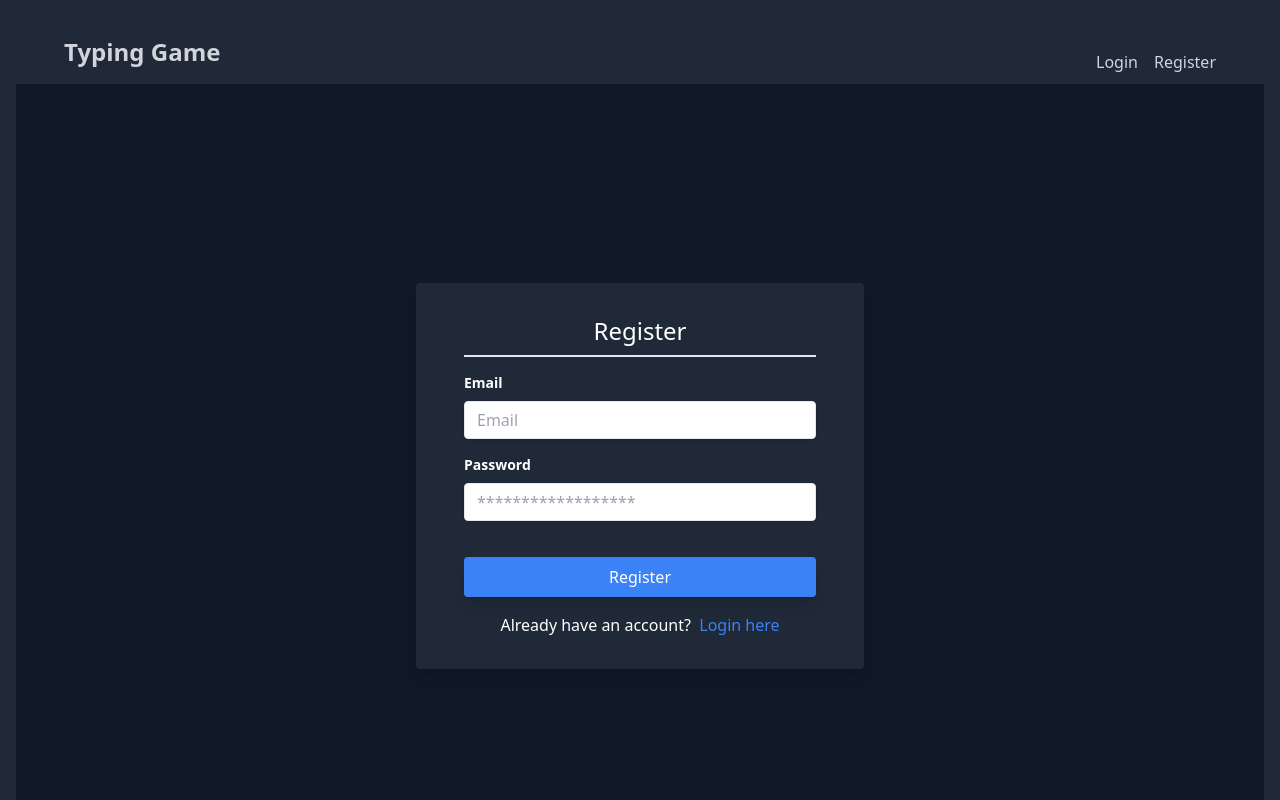
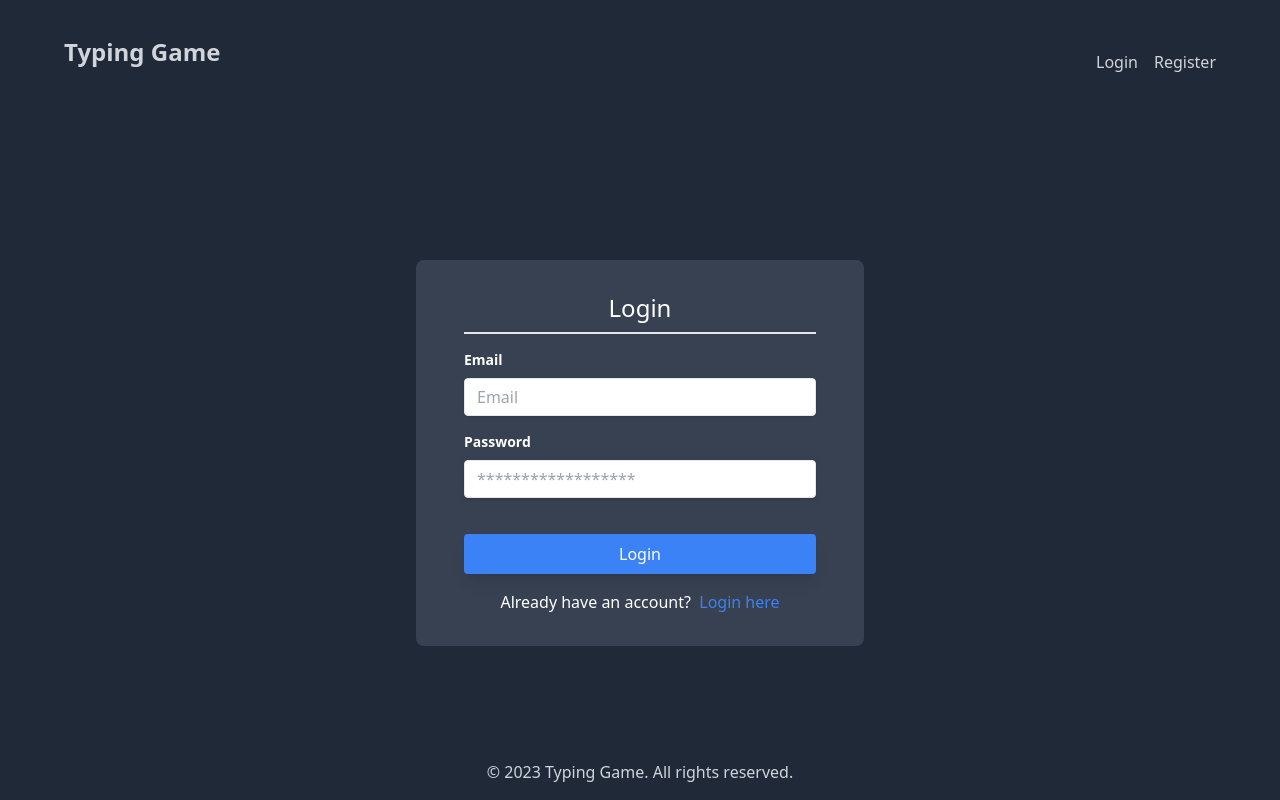
Before and after one commit to JulianCodespotiMYOB/Typing-Game, a Next.js app: page /register in a window 1280 px wide. Shown: the top 800 px of the page. Built offline with nearby package versions, Linux system fonts and the light colour scheme; no server answers.

Commit message:
Abstract away auth styling and logic

```diff
--- a/src/app/login/page.tsx
+++ b/src/app/login/page.tsx
@@ -4,6 +4,7 @@ import React, { useState } from 'react';
 import { toast, ToastContainer } from 'react-toastify';
 import 'react-toastify/dist/ReactToastify.css';
 import { redirect } from 'next/navigation';
+import { AuthForm } from '@/components';
 
 const LoginPage: React.FC = () => {
   const [email, setEmail] = useState('');
@@ -12,6 +13,7 @@ const LoginPage: React.FC = () => {
 
   const handleLogin = async (e: React.FormEvent<HTMLFormElement>) => {
     e.preventDefault();
+
     setIsLoading(true);
 
     const { error } = await supabase.auth.signInWithPassword({
@@ -27,71 +29,40 @@ const LoginPage: React.FC = () => {
     }
 
     toast.success("You've successfully logged in!");
+
     redirect('/');
   };
 
+  const onChangeEmail = (e: React.ChangeEvent<HTMLInputElement>) => {
+    setEmail(e.target.value);
+  };
+
+  const onChangePassword = (e: React.ChangeEvent<HTMLInputElement>) => {
+    setPassword(e.target.value);
+  };
+
+  const extraInfo = (
+    <div className='flex items-center justify-center mt-4'>
+      <p>Don&apos;t have an account? &nbsp;</p>
+      <a href='/register' className='text-blue-500 hover:text-blue-600'>
+        Register here
+      </a>
+    </div>
+  );
+
   return (
-    <div className='flex justify-center items-center min-h-screen bg-gray-900'>
-      {isLoading ? (
-        <div className='spinner'></div>
-      ) : (
-        <div className='w-full max-w-md'>
-          <form
-            className='bg-gray-800 shadow-lg rounded px-12 pt-6 pb-8 mb-4'
-            onSubmit={handleLogin}
-          >
-            <div className='text-2xl flex justify-center border-b-2 py-2 mb-4 text-white'>
-              Login
-            </div>
-            <div className='mb-4'>
-              <label
-                className='block text-white text-sm font-bold mb-2'
-                htmlFor='email'
-              >
-                Email
-              </label>
-              <input
-                className='shadow appearance-none border rounded w-full py-2 px-3 text-gray-700 leading-tight focus:outline-none focus:shadow-outline'
-                id='email'
-                type='text'
-                placeholder='Email'
-                value={email}
-                onChange={(e) => setEmail(e.target.value)}
-              />
-            </div>
-            <div className='mb-6'>
-              <label
-                className='block text-white text-sm font-bold mb-2'
-                htmlFor='password'
-              >
-                Password
-              </label>
-              <input
-                className='shadow appearance-none border rounded w-full py-2 px-3 text-gray-700 mb-3 leading-tight focus:outline-none focus:shadow-outline'
-                id='password'
-                type='password'
-                placeholder='******************'
-                value={password}
-                onChange={(e) => setPassword(e.target.value)}
-              />
-            </div>
-            <div className='flex items-center justify-center'>
-              <button
-                className='px-4 py-2 rounded text-white inline-block shadow-lg bg-blue-500 hover:bg-blue-600 focus:bg-blue-700 w-full'
-                type='submit'
-              >
-                Login
-              </button>
-            </div>
-            <div className='flex items-center justify-center mt-4'>
-              <p>Don&apos;t have an account? &nbsp;</p>
-              <a href='/register' className='text-blue-500 hover:text-blue-600'>
-                Register here
-              </a>
-            </div>
-          </form>
-        </div>
-      )}
+    <div className='flex justify-center mt-44 bg-gray-800'>
+      <AuthForm
+        handleAuth={handleLogin}
+        isLoading={isLoading}
+        onChangeEmail={onChangeEmail}
+        onChangePassword={onChangePassword}
+        email={email}
+        password={password}
+        buttonText='Login'
+        extraInfo={extraInfo}
+      />
+
       <ToastContainer
         position='bottom-right'
         autoClose={5000}
--- a/src/app/register/page.tsx
+++ b/src/app/register/page.tsx
@@ -4,6 +4,7 @@ import React, { useState } from 'react';
 import { toast, ToastContainer } from 'react-toastify';
 import 'react-toastify/dist/ReactToastify.css';
 import { redirect } from 'next/navigation';
+import { AuthForm } from '@/components';
 
 const Page = () => {
   const [email, setEmail] = useState('');
@@ -12,6 +13,7 @@ const Page = () => {
 
   const handleSignUp = async (e: React.FormEvent<HTMLFormElement>) => {
     e.preventDefault();
+
     setIsLoading(true);
 
     const { error } = await supabase.auth.signUp({
@@ -20,78 +22,49 @@ const Page = () => {
     });
 
     setIsLoading(false);
+
     if (error) {
       toast.error(error.message);
       return;
     }
+
     toast.success(
       'Registration successful! Please check your email to confirm your account.'
     );
+
     redirect('/login');
   };
 
+  const onChangeEmail = (e: React.ChangeEvent<HTMLInputElement>) => {
+    setEmail(e.target.value);
+  };
+
+  const onChangePassword = (e: React.ChangeEvent<HTMLInputElement>) => {
+    setPassword(e.target.value);
+  };
+
+  const extraInfo = (
+    <div className='flex items-center justify-center mt-4'>
+      <p>Already have an account? &nbsp;</p>
+      <a href='/login' className='text-blue-500 hover:text-blue-600'>
+        Login here
+      </a>
+    </div>
+  );
+
   return (
-    <div className='flex justify-center items-center min-h-screen bg-gray-900'>
-      {isLoading ? (
-        <div className='spinner'></div>
-      ) : (
-        <div className='w-full max-w-md'>
-          <form
-            className='bg-gray-800 shadow-lg rounded px-12 pt-6 pb-8 mb-4'
-            onSubmit={handleSignUp}
-          >
-            <div className='text-2xl flex justify-center border-b-2 py-2 mb-4 text-white'>
-              Register
-            </div>
-            <div className='mb-4'>
-              <label
-                className='block text-white text-sm font-bold mb-2'
-                htmlFor='email'
-              >
-                Email
-              </label>
-              <input
-                className='shadow appearance-none border rounded w-full py-2 px-3 text-gray-700 leading-tight focus:outline-none focus:shadow-outline'
-                id='email'
-                type='text'
-                placeholder='Email'
-                value={email}
-                onChange={(e) => setEmail(e.target.value)}
-              />
-            </div>
-            <div className='mb-6'>
-              <label
-                className='block text-white text-sm font-bold mb-2'
-                htmlFor='password'
-              >
-                Password
-              </label>
-              <input
-                className='shadow appearance-none border rounded w-full py-2 px-3 text-gray-700 mb-3 leading-tight focus:outline-none focus:shadow-outline'
-                id='password'
-                type='password'
-                placeholder='******************'
-                value={password}
-                onChange={(e) => setPassword(e.target.value)}
-              />
-            </div>
-            <div className='flex items-center justify-center'>
-              <button
-                className='px-4 py-2 rounded text-white inline-block shadow-lg bg-blue-500 hover:bg-blue-600 focus:bg-blue-700 w-full'
-                type='submit'
-              >
-                Register
-              </button>
-            </div>
-            <div className='flex items-center justify-center mt-4'>
-              <p>Already have an account? &nbsp;</p>
-              <a href='/login' className='text-blue-500 hover:text-blue-600'>
-                Login here
-              </a>
-            </div>
-          </form>
-        </div>
-      )}
+    <div className='flex justify-center items-center mt-44 bg-gray-800'>
+      <AuthForm
+        handleAuth={handleSignUp}
+        isLoading={isLoading}
+        onChangeEmail={onChangeEmail}
+        onChangePassword={onChangePassword}
+        email={email}
+        password={password}
+        buttonText='Login'
+        extraInfo={extraInfo}
+      />
+
       <ToastContainer
         position='bottom-right'
         autoClose={5000}
--- /dev/null
+++ b/src/components/auth/authForm.tsx
@@ -0,0 +1,81 @@
+interface Props {
+  isLoading: boolean;
+  handleAuth: (e: React.FormEvent<HTMLFormElement>) => void;
+  onChangeEmail: (e: React.ChangeEvent<HTMLInputElement>) => void;
+  onChangePassword: (e: React.ChangeEvent<HTMLInputElement>) => void;
+  email: string;
+  password: string;
+  buttonText: string;
+  extraInfo?: React.ReactNode;
+}
+
+const AuthForm = ({
+  isLoading,
+  handleAuth,
+  onChangeEmail,
+  onChangePassword,
+  email,
+  password,
+  buttonText,
+  extraInfo,
+}: Props) => {
+  if (isLoading) {
+    return <div className='spinner'></div>;
+  }
+
+  return (
+    <div className='w-full max-w-md'>
+      <form
+        className='bg-gray-700 rounded-lg px-12 pt-6 pb-8 mb-4'
+        onSubmit={handleAuth}
+      >
+        <div className='text-2xl flex justify-center border-b-2 py-2 mb-4 text-white'>
+          Login
+        </div>
+        <div className='mb-4'>
+          <label
+            className='block text-white text-sm font-bold mb-2'
+            htmlFor='email'
+          >
+            Email
+          </label>
+          <input
+            className='shadow appearance-none border rounded w-full py-2 px-3 text-gray-700 leading-tight focus:outline-none focus:shadow-outline'
+            id='email'
+            type='text'
+            placeholder='Email'
+            value={email}
+            onChange={onChangeEmail}
+          />
+        </div>
+        <div className='mb-6'>
+          <label
+            className='block text-white text-sm font-bold mb-2'
+            htmlFor='password'
+          >
+            Password
+          </label>
+          <input
+            className='shadow appearance-none border rounded w-full py-2 px-3 text-gray-700 mb-3 leading-tight focus:outline-none focus:shadow-outline'
+            id='password'
+            type='password'
+            placeholder='******************'
+            value={password}
+            onChange={onChangePassword}
+          />
+        </div>
+        <div className='flex items-center justify-center'>
+          <button
+            className='px-4 py-2 rounded text-white inline-block shadow-lg bg-blue-500 hover:bg-blue-600 focus:bg-blue-700 w-full'
+            type='submit'
+          >
+            {buttonText}
+          </button>
+        </div>
+        {extraInfo && extraInfo}
+      </form>
+    </div>
+  );
+};
+
+export default AuthForm;
--- a/src/components/index.ts
+++ b/src/components/index.ts
@@ -8,3 +8,5 @@ export { default as Timer } from './game/Timer';
 export { default as TypingInput } from './game/TypingInput';
 export { default as WordsDisplay } from './game/WordsDisplay';
 export { default as Settings } from './game/GameSettings';
+
+export { default as AuthForm } from './auth/authForm';
```
